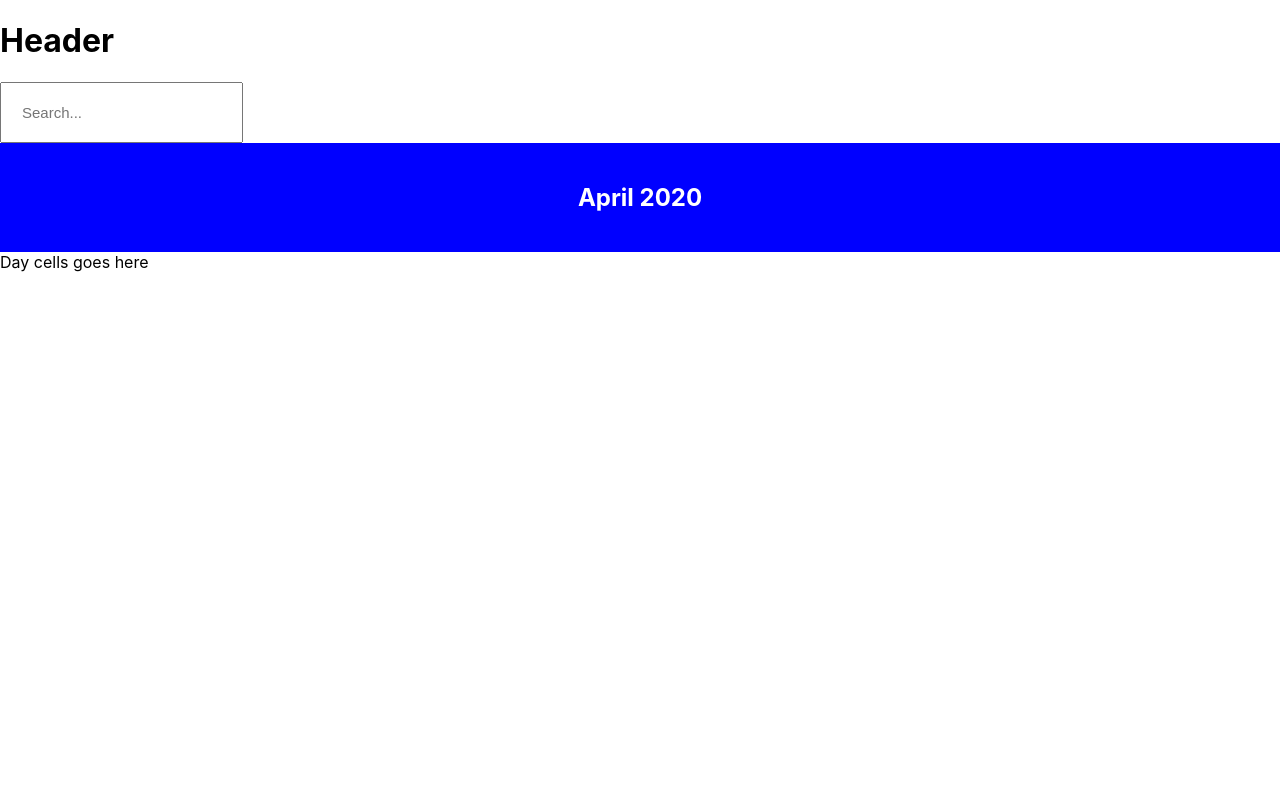
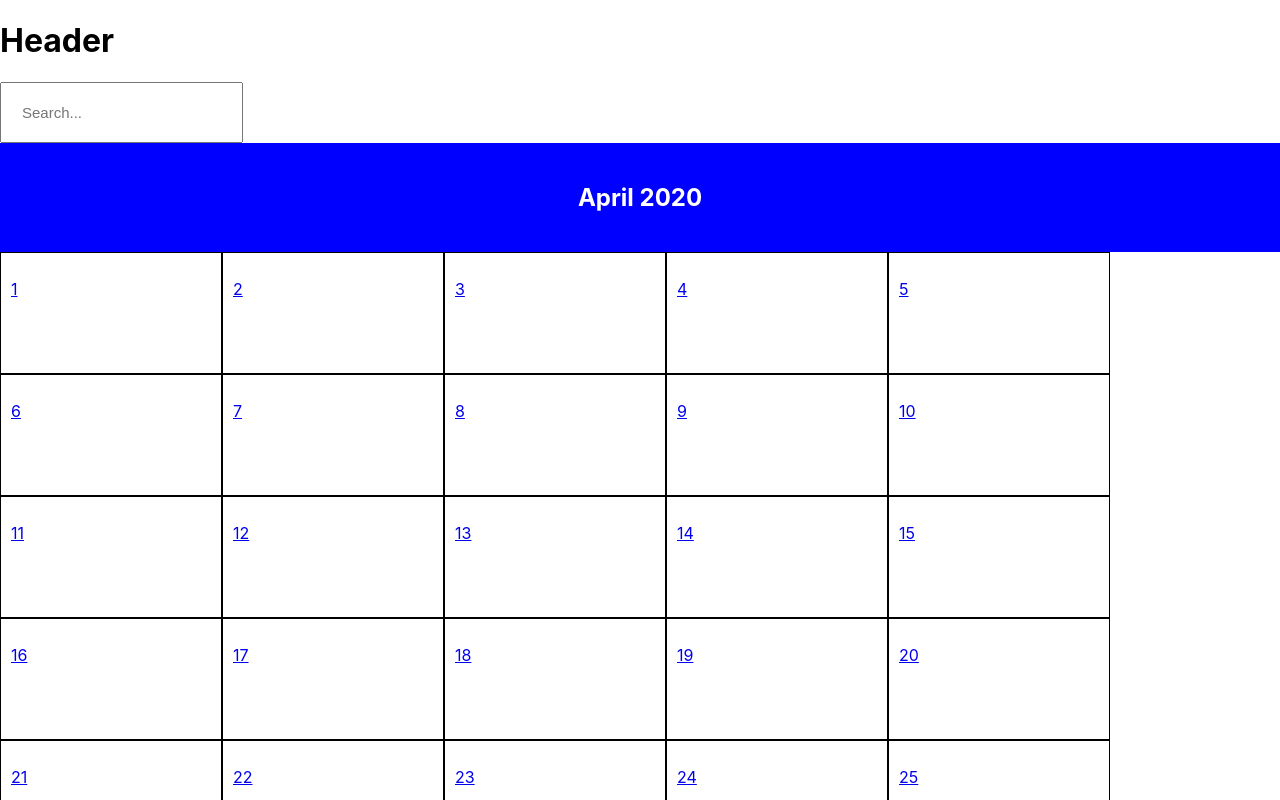
Before and after one commit to VahanAper/dataowl-todo, a React (Create React App) app: page / in a window 1280 px wide. Shown: the top 800 px of the page. Built offline with nearby package versions, Linux system fonts and the light colour scheme.

Commit message:
Render days in Calendar with Day component

```diff
--- a/src/components/ui/Calendar.css
+++ b/src/components/ui/Calendar.css
@@ -4,3 +4,8 @@
   text-align: center;
   color: white;
 }
+
+.calendar_days {
+  display: flex;
+  flex-wrap: wrap;
+}
--- a/src/components/ui/Calendar.tsx
+++ b/src/components/ui/Calendar.tsx
@@ -1,6 +1,7 @@
-import React from 'react';
+import React, {useMemo} from 'react';
 
-import { formatMonthName } from '../../utils';
+import { formatMonthName, getDaysArray } from '../../utils';
+import Day from './Day'
 
 import './Calendar.css';
 
@@ -11,6 +12,13 @@ type Props = {
 
 const Calendar = ({ month, year }: Props) => {
   const header = formatMonthName(year, month);
+  const daysArray = getDaysArray(year, month);
+
+  const days: React.ReactElement[] = useMemo(() => {
+    return daysArray.map((day: string) => {
+      return <Day key={day} day={day} />;
+    });
+  }, [daysArray]);
 
   return (
     <div>
@@ -18,7 +26,7 @@ const Calendar = ({ month, year }: Props) => {
         <h2>{header}</h2>
       </div>
 
-      <div>Day cells goes here</div>
+      <div className="calendar_days">{days}</div>
     </div>
   );
 };
--- a/src/utils.ts
+++ b/src/utils.ts
@@ -19,3 +19,13 @@ export const formatMonthName = (year: number, month: number) => {
 
   return `${monthName} ${year}`;
 };
+
+export const getDaysArray = (year: number, month: number) => {
+  const daysCount = new Date(year, month, 0).getDate();
+
+  return new Array(daysCount).fill(null).reduce((acc, _, i) => {
+    const day = new Date(`${year} ${month} ${i + 1} UTC`).toISOString();
+
+    return acc.concat(day);
+  }, []);
+};
```
